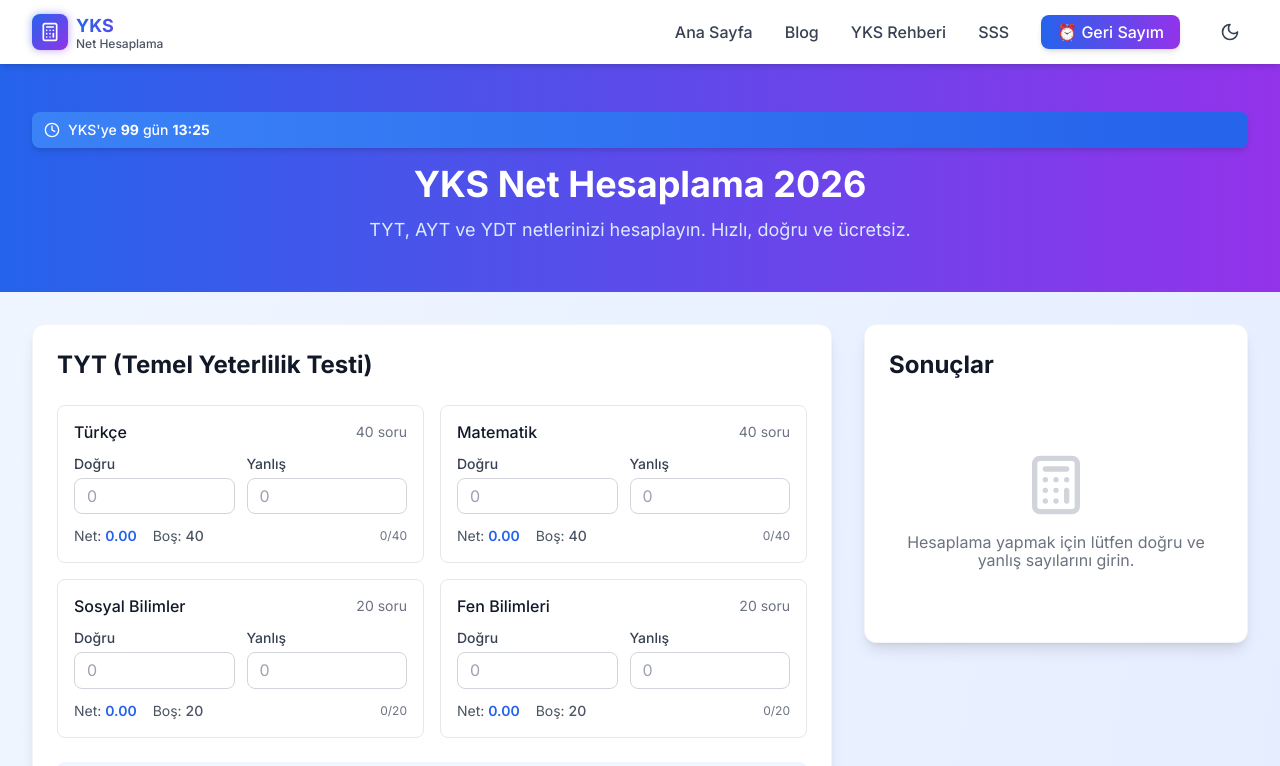
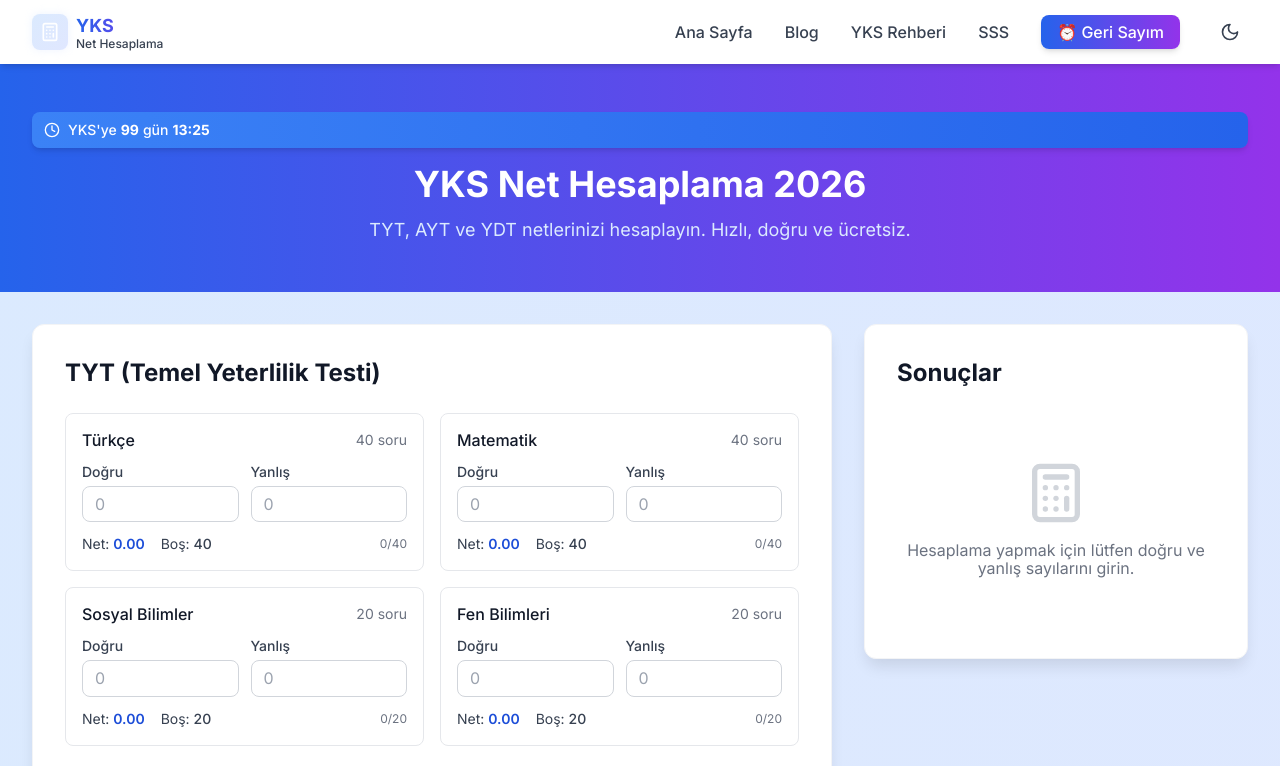
Before and after one commit to mert121212/yks-net-hesaplama, a Next.js app: page / in a window 1280 px wide. Shown: the top 766 px of the page. Built offline with nearby package versions, Linux system fonts and the light colour scheme.

Commit message:
Revert "Fix dark mode CSS variables, suppress Tailwind linter warnings in VS Code"
This reverts commit 95fa76973ace557bd9f3873386bb7b8fe0b13719.

```diff
--- a/src/app/globals.css
+++ b/src/app/globals.css
@@ -3,36 +3,16 @@
 @tailwind utilities;
 
 @layer base {
-    :root {
-        --bg-page: #eff6ff;
-        --bg-card: #ffffff;
-        --bg-card-border: #f3f4f6;
-        --text-primary: #111827;
-        --text-secondary: #374151;
-        --text-muted: #6b7280;
-    }
-
-    .dark {
-        --bg-page: #111827;
-        --bg-card: #1f2937;
-        --bg-card-border: #374151;
-        --text-primary: #f9fafb;
-        --text-secondary: #e5e7eb;
-        --text-muted: #9ca3af;
-    }
-
     html {
         scroll-behavior: smooth;
         font-feature-settings: 'rlig' 1, 'calt' 1;
     }
 
     body {
-        background-color: var(--bg-page);
-        color: var(--text-primary);
+        @apply text-gray-900 dark:text-gray-100 dark:bg-gray-950;
         text-rendering: optimizeLegibility;
         -webkit-font-smoothing: antialiased;
         -moz-osx-font-smoothing: grayscale;
-        transition: background-color 0.2s ease, color 0.2s ease;
     }
 
     * {
@@ -46,32 +26,28 @@
     }
 
     .btn-secondary {
-        @apply bg-gray-200 dark:bg-gray-700 hover:bg-gray-300 dark:hover:bg-gray-600 text-gray-800 dark:text-gray-200 font-medium py-2 px-4 rounded-lg transition-colors duration-200;
+        @apply bg-gray-200 hover:bg-gray-300 text-gray-800 font-medium py-2 px-4 rounded-lg transition-colors duration-200;
     }
 
     .input-field {
-        @apply w-full px-3 py-2 border border-gray-300 dark:border-gray-600 bg-white dark:bg-gray-700 text-gray-900 dark:text-gray-100 placeholder-gray-400 dark:placeholder-gray-500 rounded-lg transition-all duration-200;
+        @apply w-full px-3 py-2 border border-gray-300 dark:border-gray-600 dark:bg-gray-700 dark:text-gray-100 dark:placeholder-gray-400 rounded-lg transition-all duration-200;
     }
 
     .input-field:focus {
-        @apply ring-2 ring-primary-500 border-transparent outline-none;
+        @apply ring-2 ring-primary-500 border-transparent;
     }
 
     .card {
-        background-color: var(--bg-card);
-        border-color: var(--bg-card-border);
-        @apply rounded-xl shadow-lg p-6 border;
+        @apply bg-white dark:bg-gray-800 rounded-xl shadow-lg p-6 border border-gray-100 dark:border-gray-700;
         contain: layout style paint;
     }
 
     .section-title {
-        color: var(--text-primary);
-        @apply text-2xl font-bold mb-6;
+        @apply text-2xl font-bold text-gray-900 dark:text-gray-100 mb-6;
     }
 
     .subsection-title {
-        color: var(--text-secondary);
-        @apply text-lg font-semibold mb-4;
+        @apply text-lg font-semibold text-gray-800 dark:text-gray-200 mb-4;
     }
 }
 
@@ -119,5 +95,5 @@
 }
 
 .adsense-container .adsbygoogle {
-    @apply rounded-lg overflow-hidden border border-gray-200 dark:border-gray-700;
+    @apply rounded-lg overflow-hidden border border-gray-200;
 }
--- a/src/app/layout.tsx
+++ b/src/app/layout.tsx
@@ -132,6 +132,16 @@ export default function RootLayout({
                         *,*::before,*::after{box-sizing:border-box}
                         html{line-height:1.15;-webkit-text-size-adjust:100%}
                         body{margin:0;font-family:var(--font-inter),system-ui,arial;-webkit-font-smoothing:antialiased;-moz-osx-font-smoothing:grayscale}
+                        .card{background-color:#fff;border-radius:0.75rem;box-shadow:0 10px 15px -3px rgba(0,0,0,0.1);padding:2rem}
+                        .section-title{font-size:1.5rem;font-weight:700;color:#111827;margin-bottom:1.5rem}
+                        .subsection-title{font-size:1.125rem;font-weight:600;color:#1f2937;margin-bottom:1rem}
+                        .bg-gradient-to-br{background-image:linear-gradient(to bottom right,#dbeafe,#e0e7ff)}
+                        .bg-primary-600{background-color:#1d4ed8}
+                        .text-primary-600{color:#1d4ed8}
+                        .hover\\:bg-primary-700:hover{background-color:#1e40af}
+                        .text-gray-600{color:#374151}
+                        .text-primary-100{color:#dbeafe}
+                        .text-primary-200{color:#bfdbfe}
                         .min-h-screen{min-height:100vh}
                         .animate-pulse{animation:pulse 2s cubic-bezier(0.4,0,0.6,1) infinite}
                         @keyframes pulse{0%,100%{opacity:1}50%{opacity:.5}}
@@ -139,7 +149,7 @@ export default function RootLayout({
                 }} />
             </head>
             <body className={`${inter.className} antialiased`}>
-                <div className="min-h-screen bg-gradient-to-br from-blue-50 to-indigo-100 dark:bg-gray-900 flex flex-col">
+                <div className="min-h-screen bg-gradient-to-br from-blue-50 to-indigo-100 dark:from-gray-950 dark:to-gray-900 flex flex-col">
                     <Navbar />
                     <main className="flex-grow">
                         {children}
--- a/tailwind.config.js
+++ b/tailwind.config.js
@@ -9,19 +9,6 @@ module.exports = {
     theme: {
         extend: {
             colors: {
-                gray: {
-                    50: '#f9fafb',
-                    100: '#f3f4f6',
-                    200: '#e5e7eb',
-                    300: '#d1d5db',
-                    400: '#9ca3af',
-                    500: '#6b7280',
-                    600: '#4b5563',
-                    700: '#374151',
-                    800: '#1f2937',
-                    900: '#111827',
-                    950: '#030712',
-                },
                 primary: {
                     50: '#eff6ff',
                     100: '#dbeafe',
```
